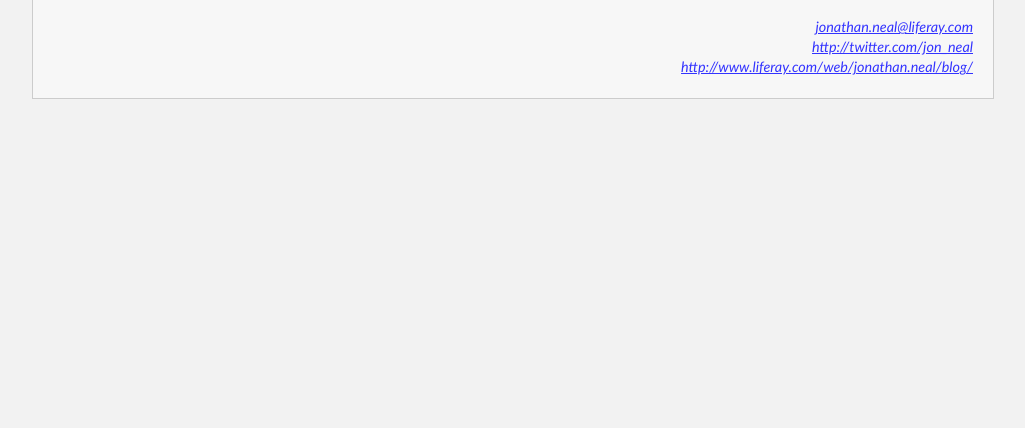
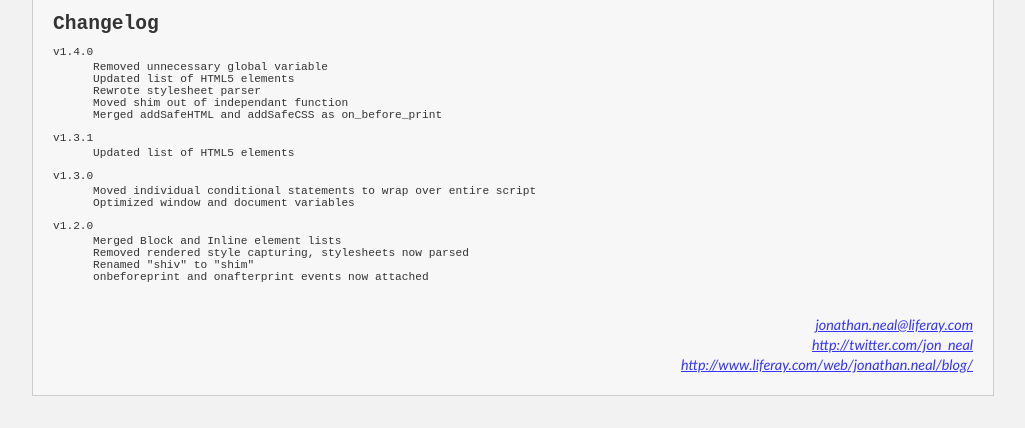
Before and after one commit to saan1984/ie-print-protector, a plain HTML site: page index.html in a window 1280 px wide. Shown: the part 1697-2125 px from the top of the page, without its empty margins (127-1152 px from the left). Before the commit the page ends 1828 px from the top, so only its background shows below. Drawn offline with Linux system fonts and the light colour scheme; a script that the page names is missing.

Commit message:
Added Changelog

```diff
--- a/css/main.css
+++ b/css/main.css
@@ -46,6 +46,19 @@ a {
 
 h1 {
 	font-size: 2em;
+	margin: 0.25em 0;
+}
+
+h2 {
+	font-size: 1.75em;
+	margin: 0.5em 0;
+}
+
+dl {
+	margin: 1em 0;
+}
+
+dt {
 	margin: 0.25em 0;
 }
 
--- a/index.html
+++ b/index.html
@@ -179,6 +179,67 @@
 								<a href="javascript/iepp.1-4-0.js">Uncompressed JS <small>(2.75KB)</small></a>
 							</dd>
 						</dl>
+						<article style="font: 70% monospace;">
+							<h2>
+								Changelog
+							</h2>
+							<dl>
+								<dt>
+									v1.4.0
+								</dt>
+								<dd>
+									Removed unnecessary global variable
+								</dd>
+								<dd>
+									Updated list of HTML5 elements
+								</dd>
+								<dd>
+									Rewrote stylesheet parser
+								</dd>
+								<dd>
+									Moved shim out of independant function
+								</dd>
+								<dd>
+									Merged addSafeHTML and addSafeCSS as on_before_print
+								</dd>
+							</dl>
+							<dl>
+								<dt>
+									v1.3.1
+								</dt>
+								<dd>
+									Updated list of HTML5 elements
+								</dd>
+							</dl>
+							<dl>
+								<dt>
+									v1.3.0
+								</dt>
+								<dd>
+									Moved individual conditional statements to wrap over entire script
+								</dd>
+								<dd>
+									Optimized window and document variables
+								</dd>
+							</dl>
+							<dl>
+								<dt>
+									v1.2.0
+								</dt>
+								<dd>
+									Merged Block and Inline element lists
+								</dd>
+								<dd>
+									Removed rendered style capturing, stylesheets now parsed
+								</dd>
+								<dd>
+									Renamed "shiv" to "shim"
+								</dd>
+								<dd>
+									onbeforeprint and onafterprint events now attached
+								</dd>
+							</dl>
+						</article>
 					</article>
 				</div>
 
```
